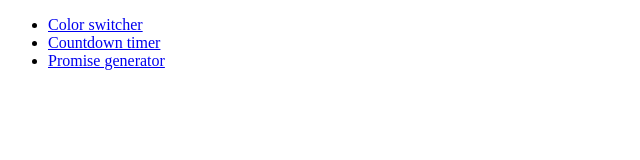
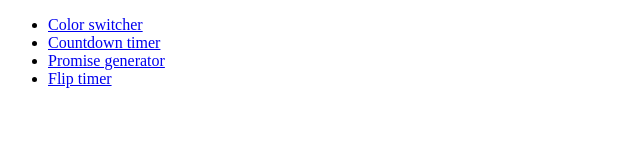
Before and after one commit to ElenaBagriy/goit-js-hw-09, a plain HTML site: page index.html in a window 1280 px wide. Shown: the full height of the page, 0-640 px from the left. Drawn offline with Linux system fonts and the light colour scheme.

Commit message:
Deploying to gh-pages from @ ElenaBagriy/goit-js-hw-09@0b709f3a0ed9b1962bf0ac37124b15b6d651063f 🚀

```diff
--- a/index.html
+++ b/index.html
@@ -1 +1 @@
-<!DOCTYPE html><html lang="en"><head><meta charset="utf-8"><meta name="viewport" content="width=device-width, initial-scale=1.0"><title>Homework 9</title><link rel="stylesheet" href="/goit-js-hw-09/01-color-switcher.c3d81f5e.css"></head><body> <ul> <li><a href="/goit-js-hw-09/01-color-switcher.html">Color switcher</a></li> <li><a href="/goit-js-hw-09/02-timer.html">Countdown timer</a></li> <li><a href="/goit-js-hw-09/03-promises.html">Promise generator</a></li> </ul> </body></html>
+<!DOCTYPE html><html lang="en"><head><meta charset="utf-8"><meta name="viewport" content="width=device-width, initial-scale=1.0"><title>Homework 9</title><link rel="stylesheet" href="/goit-js-hw-09/01-color-switcher.c3d81f5e.css"></head><body> <ul> <li><a href="/goit-js-hw-09/01-color-switcher.html">Color switcher</a></li> <li><a href="/goit-js-hw-09/02-timer.html">Countdown timer</a></li> <li><a href="/goit-js-hw-09/03-promises.html">Promise generator</a></li> <li><a href="/goit-js-hw-09/04-flip-timer.html">Flip timer</a></li> </ul> </body></html>
```
